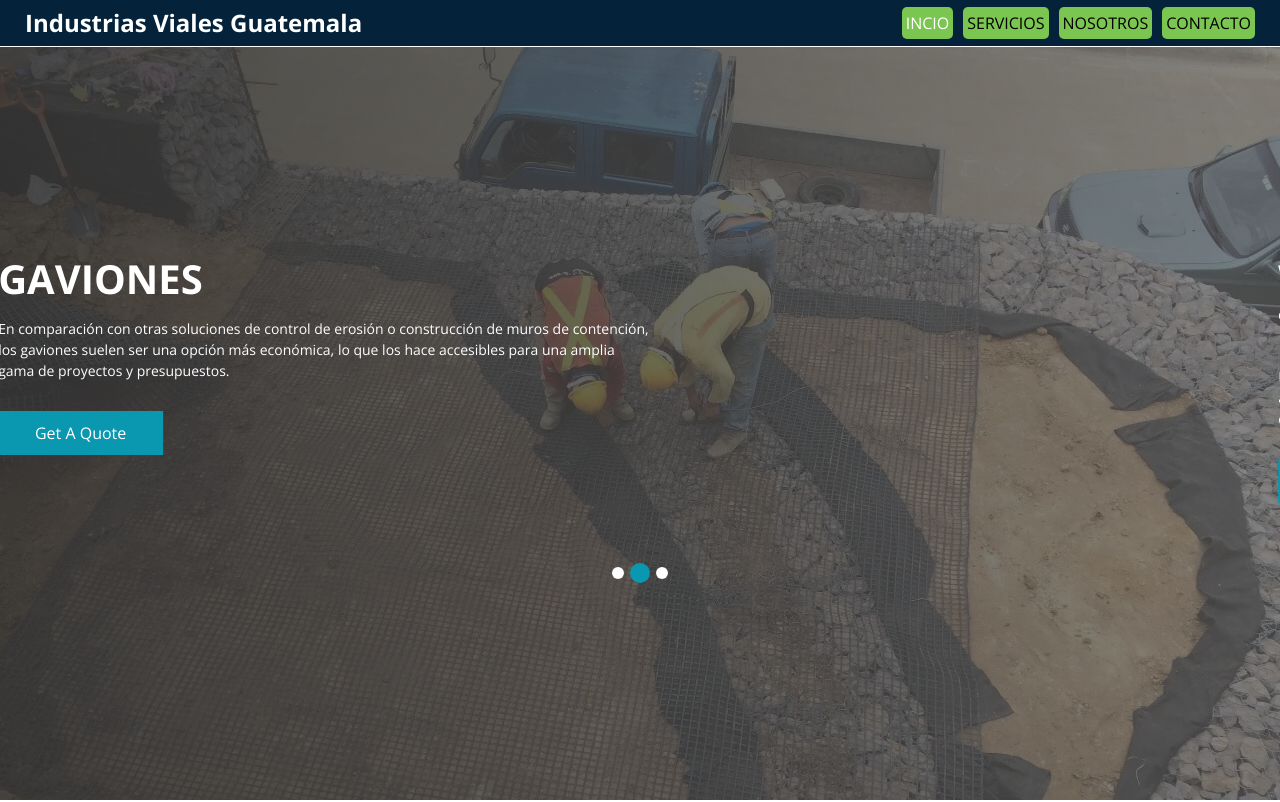
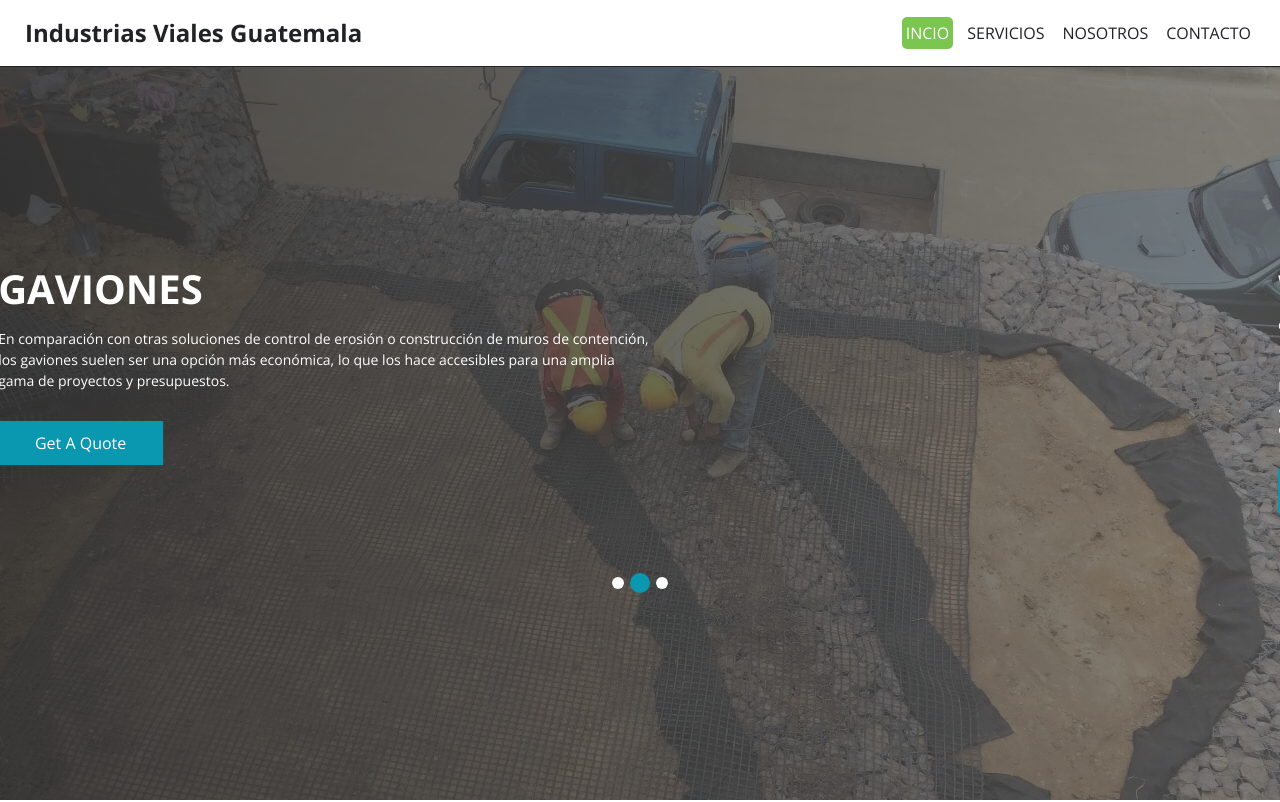
Before and after one commit to oscarleonapp/industrias-viales-ca, a plain HTML site: page index.html in a window 1280 px wide. Shown: the top 802 px of the page. Drawn offline with nearby package versions, Linux system fonts and the light colour scheme; some packages are replaced by stand-ins of ours.

Commit message:
cambios iniciales

```diff
--- a/css/style.css
+++ b/css/style.css
@@ -153,10 +153,10 @@ a:focus {
 }
 
 .header_section .header_bottom {
-  background-color: #04233b;
-  color: #fff;
-  border-bottom: 1px solid #fff;
-  /* padding: 15px 0; */
+  background-color: #ffff;
+  color: #212226;
+  border-bottom: 1px solid #212226;
+  padding: 10px 0;
 }
 
 .header_section .header_bottom .container-fluid {
@@ -167,7 +167,7 @@ a:focus {
 .navbar-brand span {
   font-weight: bold;
   font-size: 24px;
-  color: #fff;
+  color: #212226;
 }
 
 .custom_nav-container {
@@ -181,8 +181,8 @@ a:focus {
 .custom_nav-container .navbar-nav .nav-item .nav-link {
   padding: 4px;
   margin-left: 10px;
-  color: #000000;
-  background-color: #7bc551;
+  color: #212226;
+  /* background-color: #7bc551; */
   text-align: center;
   text-transform: uppercase;
   border-radius: 5px;
@@ -192,6 +192,7 @@ a:focus {
 
 .custom_nav-container .navbar-nav .nav-item:hover .nav-link, .custom_nav-container .navbar-nav .nav-item.active .nav-link {
   color: #ffff;
+  background-color: #7bc551;
 }
 
 .custom_nav-container .nav_search-btn {
```
